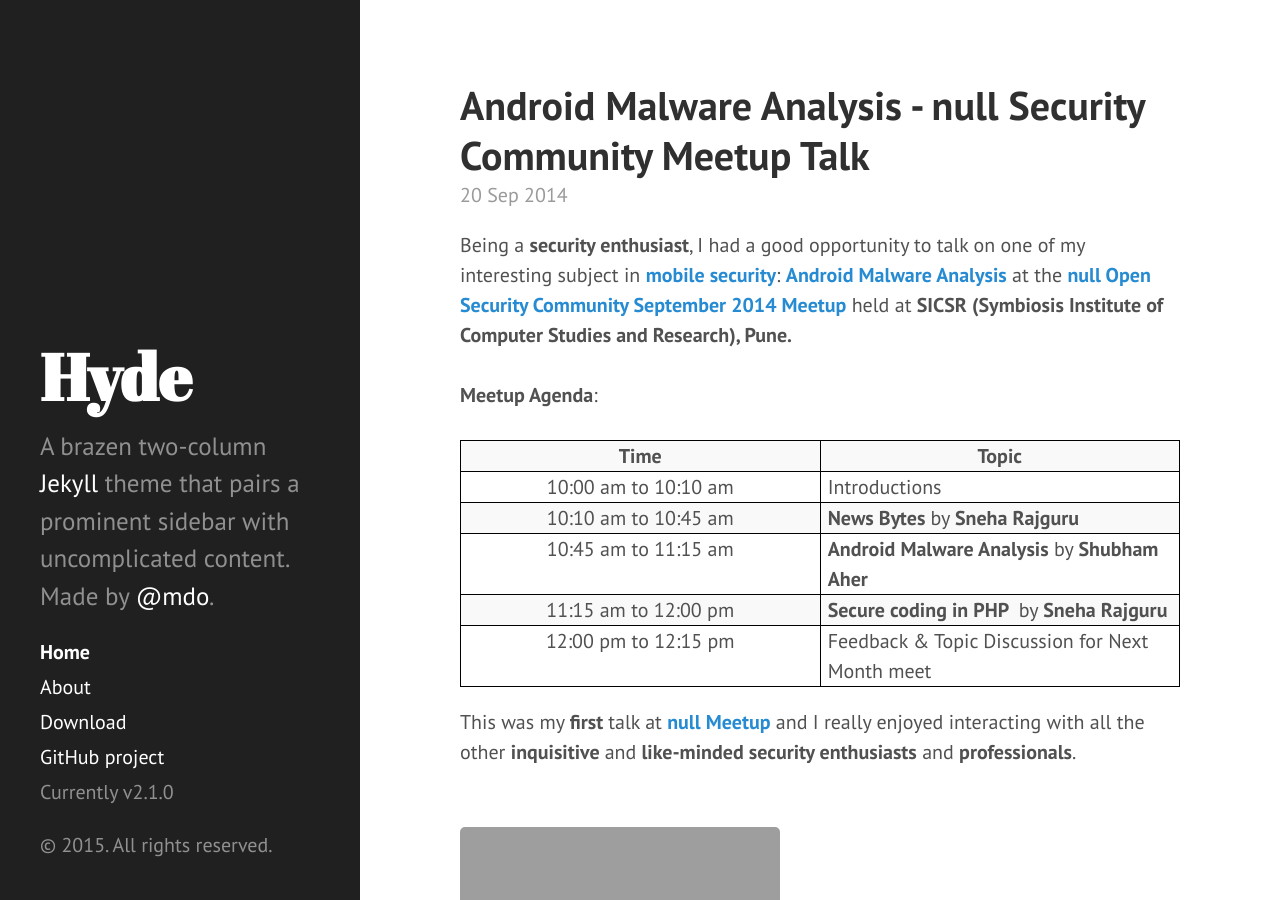
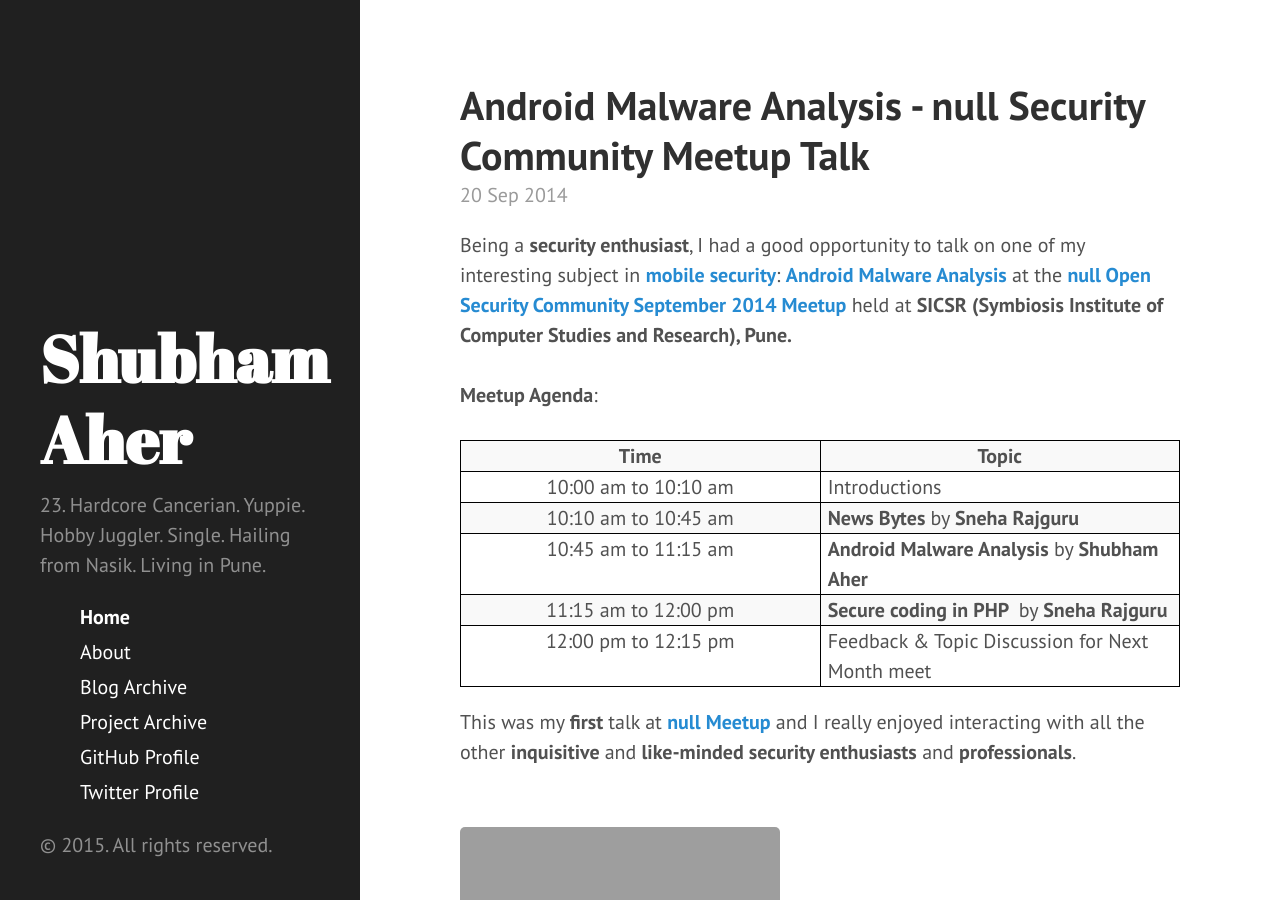
Before and after one commit to shubham-aher/shubham-aher.github.io, a Jekyll site: the page built from index.html, in a window 1280 px wide and 900 px high. Built offline with Jekyll 4.4.1, drawn with Linux system fonts in a browser that asks for light colours; Markdown is read by kramdown in place of the engine named in the settings; the list of posts is cut into pages by our own code; grey boxes are pictures that could not be loaded.

Commit message:
First Edits of Hyde/Poole Site

```diff
--- a/404.html
+++ b/404.html
@@ -1,10 +1,10 @@
 ---
 layout: default
-title: "404: Page not found"
+title: "Error 404: Babaji ka Thullu !"
 permalink: 404.html
 ---
 
 <div class="page">
-  <h1 class="page-title">404: Page not found</h1>
+  <h1 class="page-title">Error 404: Babaji ka Thullu !</h1>
   <p class="lead">Sorry, we've misplaced that URL or it's pointing to something that doesn't exist. <a href="{{ site.baseurl }}">Head back home</a> to try finding it again.</p>
 </div>
--- a/_config.yml
+++ b/_config.yml
@@ -1,21 +1,21 @@
 # Dependencies
 markdown:         redcarpet
-highlighter:      pygments
+highlighter:      rogue
 
 # Permalinks
 permalink:        pretty
 relative_permalinks: true
 
 # Setup
-title:            Hyde
-tagline:          'A Jekyll theme'
-description:      'A brazen two-column <a href="http://jekyllrb.com" target="_blank">Jekyll</a> theme that pairs a prominent sidebar with uncomplicated content. Made by <a href="https://twitter.com/mdo" target="_blank">@mdo</a>.'
-url:              http://hyde.getpoole.com
+title:            Shubham Aher || Blog
+tagline:          'Reverse Engineering'
+description:      '23. Hardcore Cancerian. Yuppie. Hobby Juggler. Single. Hailing from Nasik. Living in Pune.'
+url:              http://shubhamaher.com
 baseurl:          /
 
 author:
-  name:           'Mark Otto'
-  url:            https://twitter.com/mdo
+  name:           'Shubham Aher'
+  url:            https://twitter.com/shubham_aher
 
 paginate:         5
 
@@ -23,4 +23,4 @@
 version:          2.1.0
 
 github:
-  repo:           https://github.com/poole/hyde
+  repo:           https://github.com/shubham-aher
--- a/_includes/sidebar.html
+++ b/_includes/sidebar.html
@@ -1,36 +1,31 @@
 <div class="sidebar">
   <div class="container sidebar-sticky">
     <div class="sidebar-about">
-      <h1>
-        <a href="{{ site.baseurl }}">
-          {{ site.title }}
-        </a>
-      </h1>
-      <p class="lead">{{ site.description }}</p>
+      <h1>{{ site.author.name }}</h1>
+      <p>{{ site.description }}</p>
     </div>
 
-    <nav class="sidebar-nav">
-      <a class="sidebar-nav-item{% if page.url == site.baseurl %} active{% endif %}" href="{{ site.baseurl }}">Home</a>
+    <ul class="sidebar-nav">
+      <li class="sidebar-nav-item{% if page.title == "Home" %} active{% endif %}">
+        <a href="/">Home</a>
+      </li>
 
-      {% comment %}
-        The code below dynamically generates a sidebar nav of pages with
-        `layout: page` in the front-matter. See readme for usage.
-      {% endcomment %}
-
-      {% assign pages_list = site.pages %}
+      {% assign pages_list = site.pages | sort:"name" %}
       {% for node in pages_list %}
         {% if node.title != null %}
           {% if node.layout == "page" %}
-            <a class="sidebar-nav-item{% if page.url == node.url %} active{% endif %}" href="{{ node.url }}">{{ node.title }}</a>
+            <li class="sidebar-nav-item{% if page.url == node.url %} active{% endif %}">
+              <a href="{{ node.url }}">{{ node.title }}</a>
+            </li>
           {% endif %}
         {% endif %}
       {% endfor %}
 
-      <a class="sidebar-nav-item" href="{{ site.github.repo }}/archive/v{{ site.version }}.zip">Download</a>
-      <a class="sidebar-nav-item" href="{{ site.github.repo }}">GitHub project</a>
-      <span class="sidebar-nav-item">Currently v{{ site.version }}</span>
-    </nav>
+      <li class="sidebar-nav-item"><a href="{{ site.author.githuburl }}">GitHub Profile</a></li>
+      <li class="sidebar-nav-item"><a href="{{ site.author.twitterurl }}">Twitter Profile</a></li>
+    </ul>
 
     <p>&copy; {{ site.time | date: '%Y' }}. All rights reserved.</p>
+
   </div>
 </div>
```
Also changed, not shown: blogs.md (added, +9 -0 lines), projects.md (added, +13 -0 lines).
